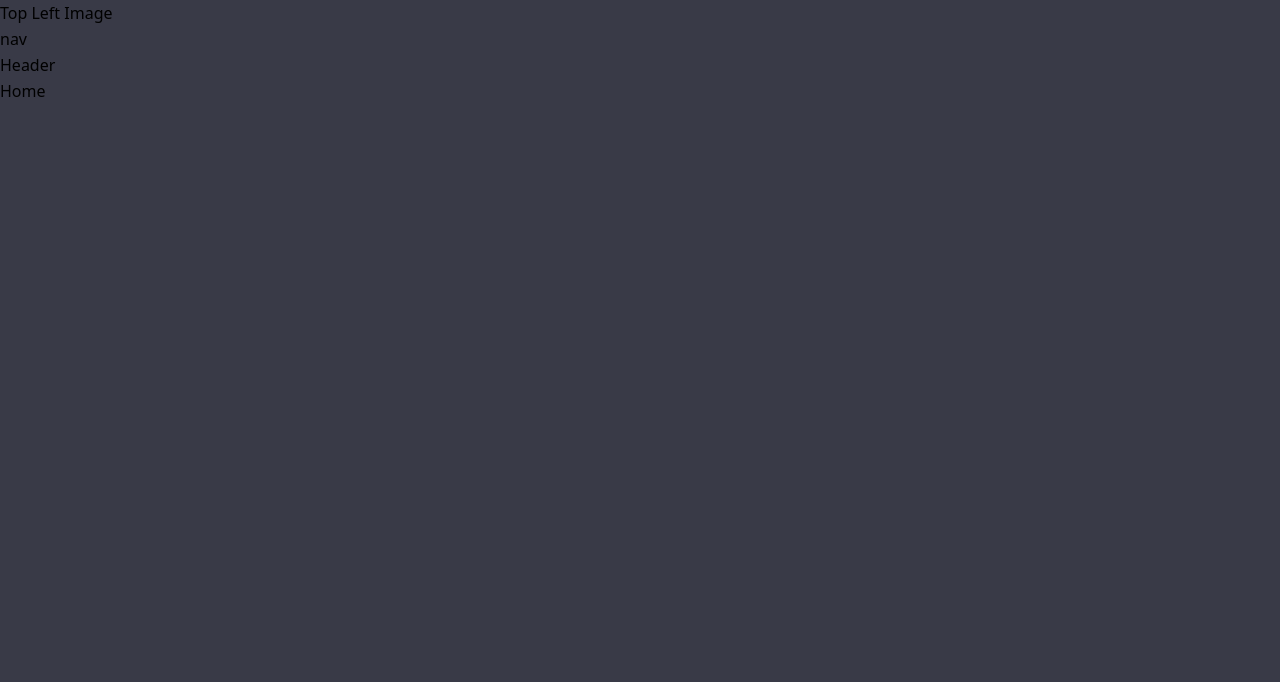
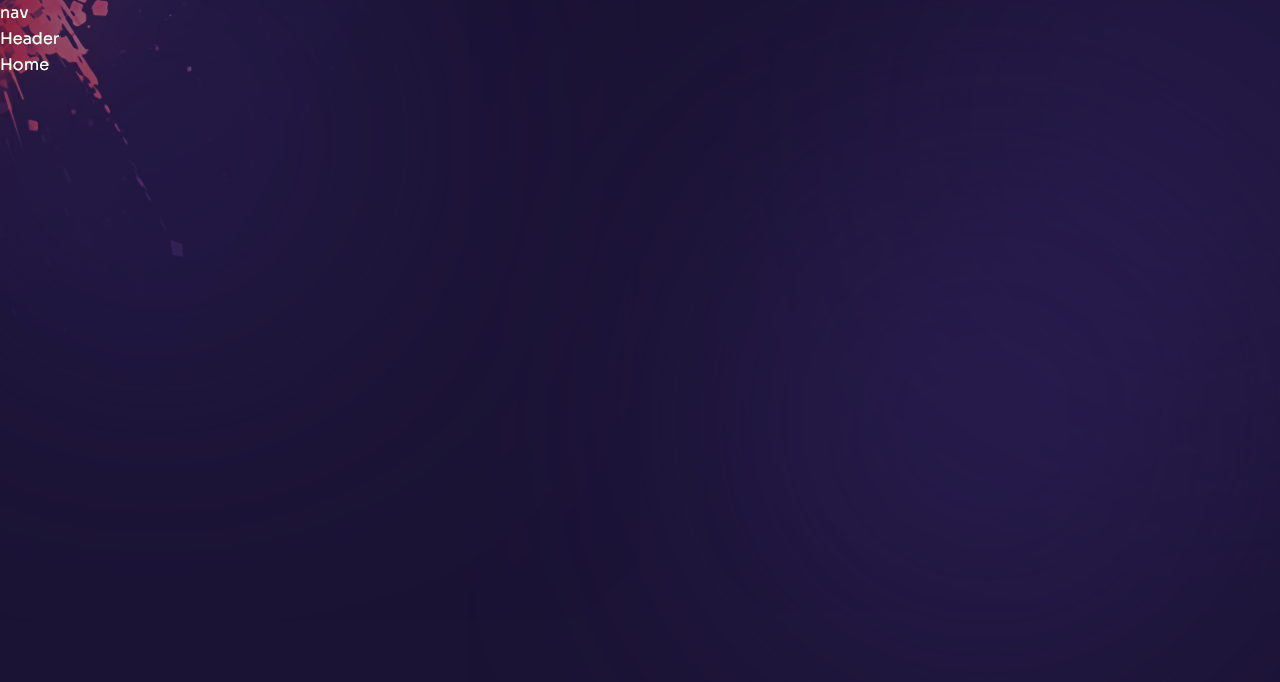
Before and after one commit to Luansramos/Portifolio-Luan, a Next.js app in the folder portifolio/: page / in a window 1280 px wide. Shown: the top 682 px of the page. Built offline with nearby package versions, Linux system fonts and the light colour scheme.

Commit message:
fazendo layout image top

```diff
--- a/portifolio/components/Layout.js
+++ b/portifolio/components/Layout.js
@@ -11,12 +11,21 @@
 
 const Layout = ({children}) => {
 
-  return (<div>
-    <TopLeftImg/>
-    <Nav/>
-    <Header/>
-    {children}
-  </div>)
+  return (
+
+
+
+
+    <div
+      className={` page bg-site text-white bg-cover bg-no-repeat ${sora.variable} font-sora relative`}
+    >
+      <TopLeftImg/>
+      <Nav/>
+      <Header/>
+      {children}
+    </div>
+
+    );
 };
 
 export default Layout;
--- a/portifolio/components/TopLeftImg.js
+++ b/portifolio/components/TopLeftImg.js
@@ -1,5 +1,28 @@
-const TopLeftImg = () => {
-  return <div>Top Left Image</div>;
+
+// next image
+import Image from 'next/image';
+const TopLeftImg
+=
+() => {
+return (
+
+<div className='absolute left-0 top-0 mix-blend-color-dodge z-10 w-[200px] xl:w-[400px] opacity-50'>
+
+<Image src='/top-left-img.png' width={400} height={400} alt='' />
+
+</div>
+ );
 };
+export default TopLeftImg;
 
-export default TopLeftImg;
+
+
+
+
+
+
+// const TopLeftImg = () => {
+//   return <div>Top Left Image</div>;
+// };
+
+// export default TopLeftImg;
```
